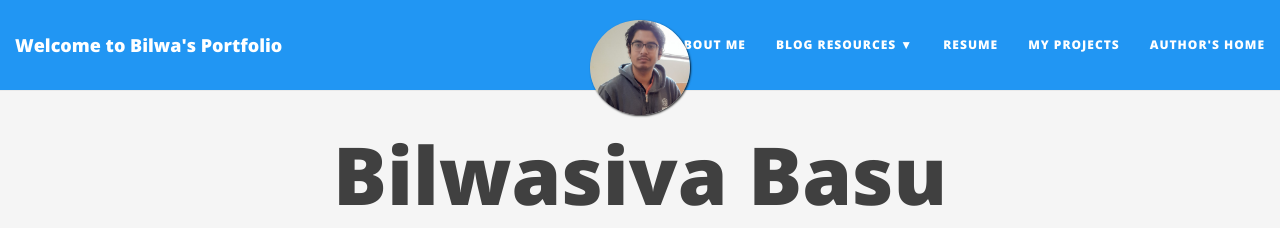
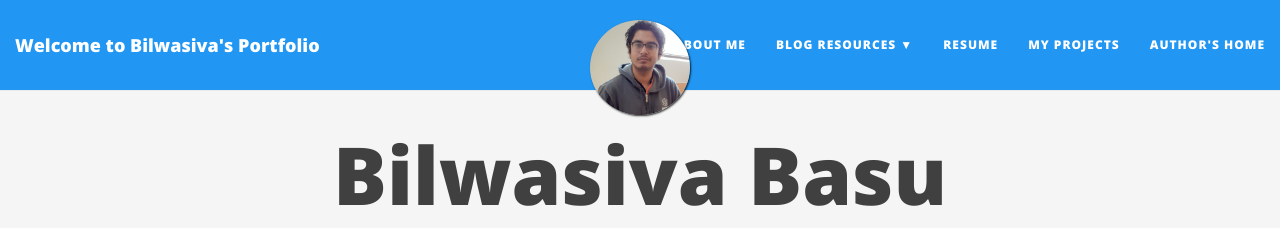
Before and after one commit to bilwa496/bilwa496.github.io, a Jekyll site: the page built from index.html, in a window 1280 px wide and 900 px high. Shown: the top 228 px of the window. Built offline with Jekyll 4.4.1, drawn with Linux system fonts in a browser that asks for light colours; nearby versions of some CDN libraries; the list of posts is cut into pages by our own code.

Commit message:
Update _config.yml

```diff
--- a/_config.yml
+++ b/_config.yml
@@ -1,7 +1,7 @@
 # --- General options --- #
 
 # Name of website
-title: Welcome to Bilwa's Portfolio
+title: Welcome to Bilwasiva's Portfolio
 
 # Short description of your site
 description: A simple & humble soul, seeking the bliss of Infinite Knowledge & Serendipity!!!
@@ -24,7 +24,7 @@ navbar-links:
   Blog Resources:
     - My Medium Blog: "https://medium.com/@f2015020"
     - My Wordpress Blog: "https://bilwasiva.wordpress.com/"
-  Resume: "https://drive.google.com/file/d/1yQnMmR5Y7-MK-S-UNNdtIey62S8aRHCC/view?usp=sharing"
+  Resume: "https://drive.google.com/file/d/1gPxknuBRddlNLy1l4IB9EwX9YlxjICuM/view?usp=sharing"
   My Projects: "https://github.com/bilwa496"
   Author's home: "https://bilwa496.github.io/"
 
@@ -75,6 +75,7 @@ author:
   name: Bilwasiva Basu Mallick
 
 social-network-links:
+  rss: true
   email: "bilwa496.senior.ml.scientist@gmail.com"
   linkedin: bilwasiva
   github: bilwa496
```
